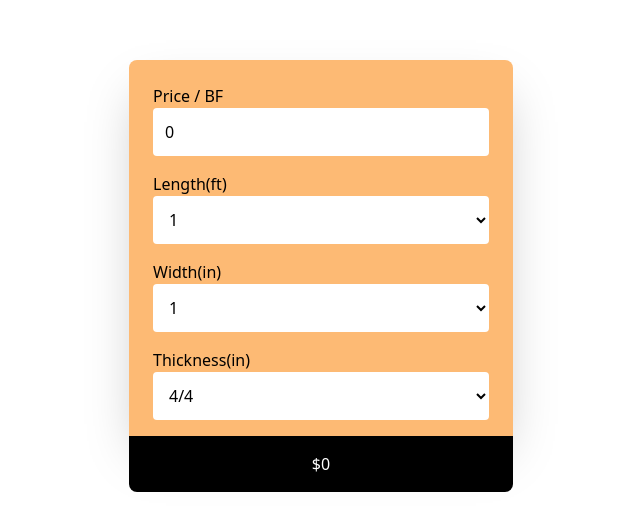
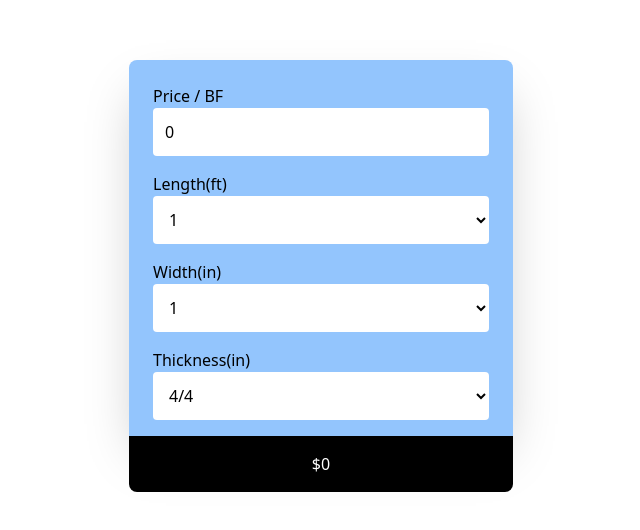
Before and after one commit to clyde30/board-foot-calc, a Next.js app: page / in a window 1280 px wide. Shown: the part 124-654 px from the top of the page, without its empty margins (319-959 px from the left). Built offline with nearby package versions, Linux system fonts and the light colour scheme.

Commit message:
change color to blue

```diff
--- a/components/calculator.tsx
+++ b/components/calculator.tsx
@@ -22,7 +22,7 @@ function Calculator() {
 
     return (
         <div className='w-96'>
-          <div className='container bg-orange-300 pt-6 px-6 rounded-t-lg shadow-2xl'>
+          <div className='container bg-blue-300 pt-6 px-6 rounded-t-lg shadow-2xl'>
             <div className='flex flex-col'>
               <div className="mb-4 flex flex-col">
                 <label htmlFor="price">Price / BF</label>
```
